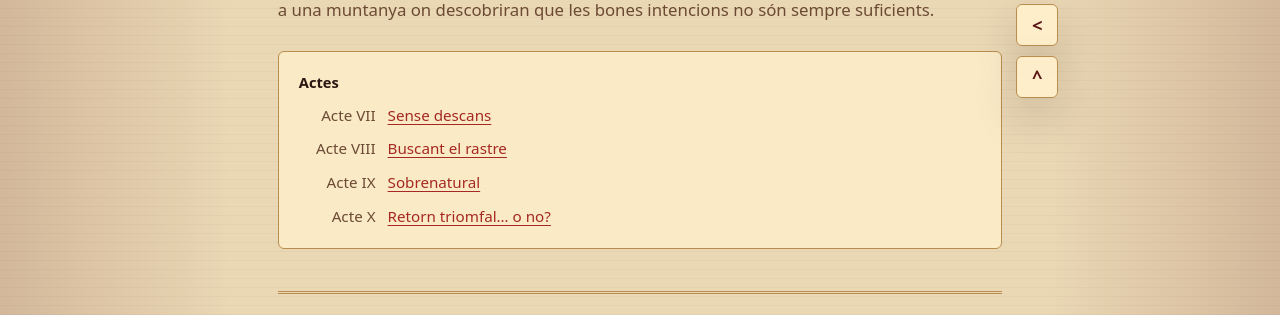
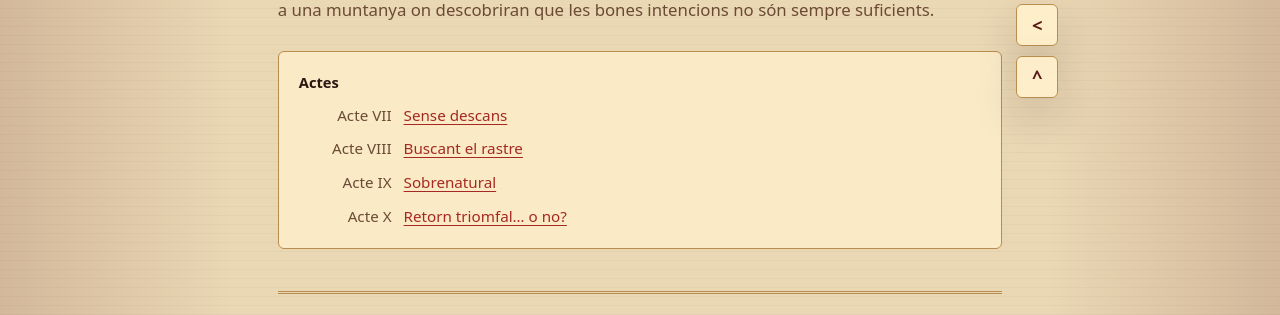
Before and after one commit to xafarre/diaridenreiv, a Jekyll site: the page built from diari/capitol02/index.md, in a window 1280 px wide. Shown: the part 784-1099 px from the top of the page. Built offline with Jekyll 4.4.1, drawn with Linux system fonts in a browser that asks for light colours.

Commit message:
Fixed Act list width

```diff
--- a/assets/css/style.css
+++ b/assets/css/style.css
@@ -355,7 +355,7 @@ img {
 
 .act-index li {
   display: grid;
-  grid-template-columns: 4.8rem max-content;
+  grid-template-columns: 5.8rem max-content;
   column-gap: 0.75rem;
   align-items: baseline;
   min-width: max-content;
@@ -365,6 +365,7 @@ img {
   color: var(--muted);
   font-variant-numeric: tabular-nums;
   text-align: right;
+  white-space: nowrap;
 }
 
 .act-index li + li {
@@ -625,7 +626,7 @@ img {
   }
 
   .act-index li {
-    grid-template-columns: 3.2rem max-content;
+    grid-template-columns: 5.4rem max-content;
   }
 
   .floating-nav-button {
```
